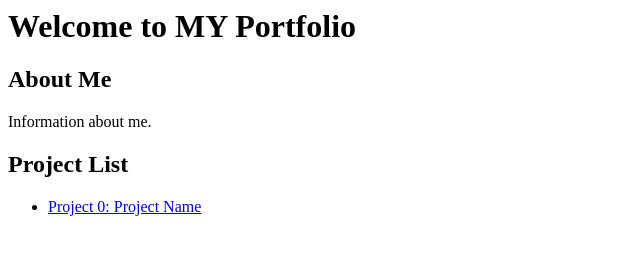
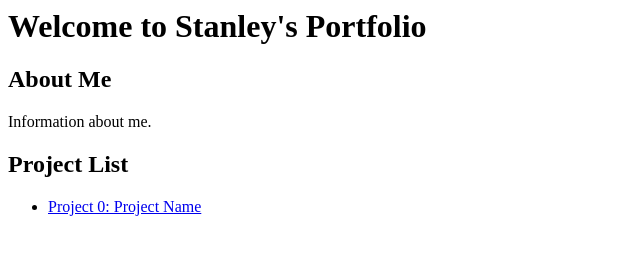
Before and after one commit to stanleyko23/Portfolio, a plain HTML site: page index.html in a window 1280 px wide. Shown: the whole page, without its empty margins (0-640 px from the left). Drawn offline with Linux system fonts and the light colour scheme.

Commit message:
Update index.html

```diff
--- a/index.html
+++ b/index.html
@@ -6,7 +6,7 @@
     </head>
     <body>
 
-        <h1>Welcome to MY Portfolio</h1>
+        <h1>Welcome to Stanley's Portfolio</h1>
 
         <h2>About Me</h2>
 
```
